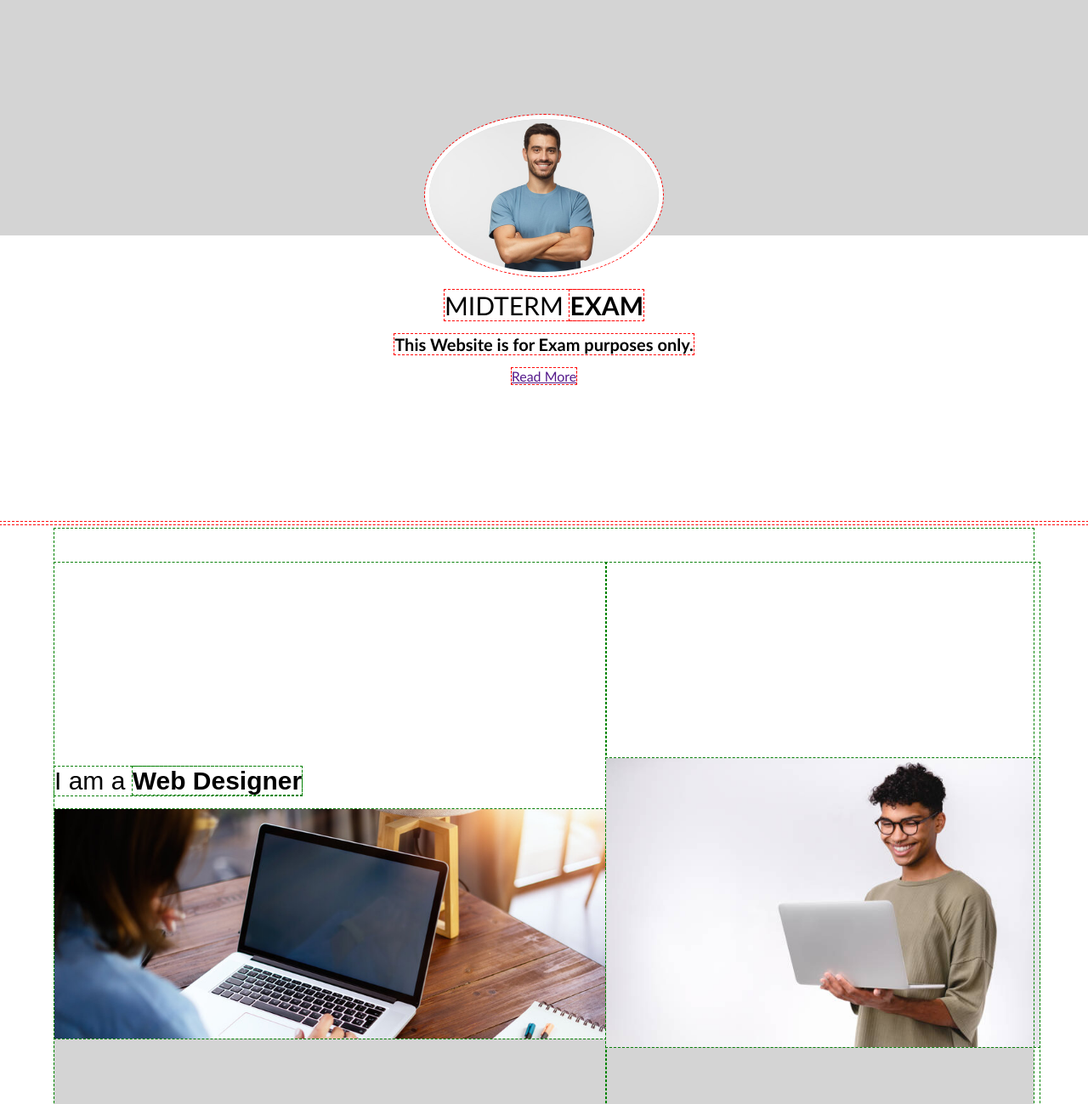
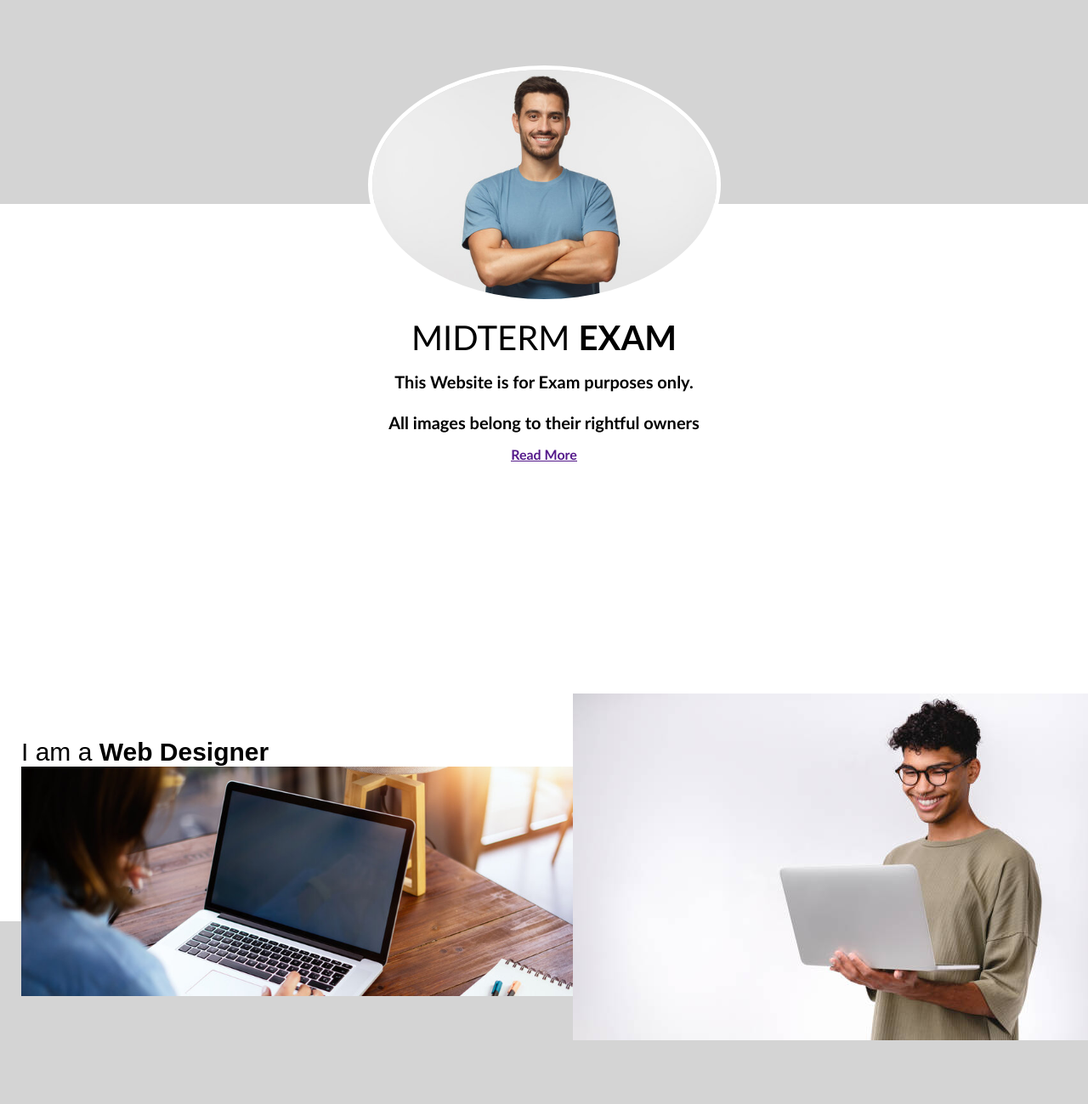
Before and after one commit to johann122004/WD-Midterms, a plain HTML site: page index.html in a window 1280 px wide. Shown: the part 100-1399 px from the top of the page at 85% size. Drawn offline with Linux system fonts and the light colour scheme; files whose address does not match are found by name.

Commit message:
Updated container2 images padding.

```diff
--- a/assets/css/style.css
+++ b/assets/css/style.css
@@ -2,6 +2,7 @@
     padding: 0;
     margin: 0;
 }
+/*
 header,
 header * {
     outline: 1px blue dashed;
@@ -59,7 +60,7 @@ section.container1 .items {
     object-fit: cover;
     object-position: top;
     position: relative;
-    bottom: 4px;
+    top: 50px;
     font-family: 'Gill Sans', 'Gill Sans MT', Calibri, 'Trebuchet MS', sans-serif;
     & img {
         border-radius: 50%;
@@ -68,7 +69,7 @@ section.container1 .items {
     & h1{
         font-weight: lighter;
         text-align: center;
-        font-size: 30px;
+        font-size: 40px;
     }
     & h2{
         text-align: center;
@@ -77,14 +78,15 @@ section.container1 .items {
     & p{
         text-align: center;
         text-decoration: underline;
+        font-weight: bold;
     }
 }
 
 section.container2{
     display: flex;
-    margin: .3rem 5vw 0;
     height: 100vh;
     padding-top: 5vh;
+    align-items: center;
     background: linear-gradient(
         to bottom,
         white 0%,
@@ -99,11 +101,11 @@ section.container2 .left {
     flex-direction: column;
     align-items: flex-start;
     justify-content: center;
-    gap: 16px;
     width: 100%;
     height: 100%;
     object-fit: cover;
     object-position: top;
+    padding-left: 25px;
     & h1{
         font-weight: lighter;
         text-align: center;
--- a/index.html
+++ b/index.html
@@ -12,9 +12,13 @@
     </header>
     <section class = "container1">
         <div class = "items">
-            <img src="./assets/img/Man-1.jpg" alt="Man" width="270" height="180">
+            <img src="./assets/img/Man-1.jpg" alt="Man" width="405" height="270">
             <h1>MIDTERM <b>EXAM</b> </h1>
-            <h2>This Website is for Exam purposes only.</h2>
+            <h2>This Website is for Exam purposes only.
+                <br>
+                <br>
+                All images belong to their rightful owners
+            </h2>
             <p><a href="">Read More</a></p>
         </div>
     </section>
@@ -24,7 +28,7 @@
             <img src="./assets/img/Laptop.jpg" alt="container2image1" width="649" height="270">
         </div>
         <div class = "right">
-            <img src="./assets/img/Guy with a laptop.jpg" alt="container2image2" width="510" height="340">
+            <img src="./assets/img/Guy with a laptop.jpg" alt="container2image2" width="612" height="408">
         </div>
     </section>
     <footer>
```
